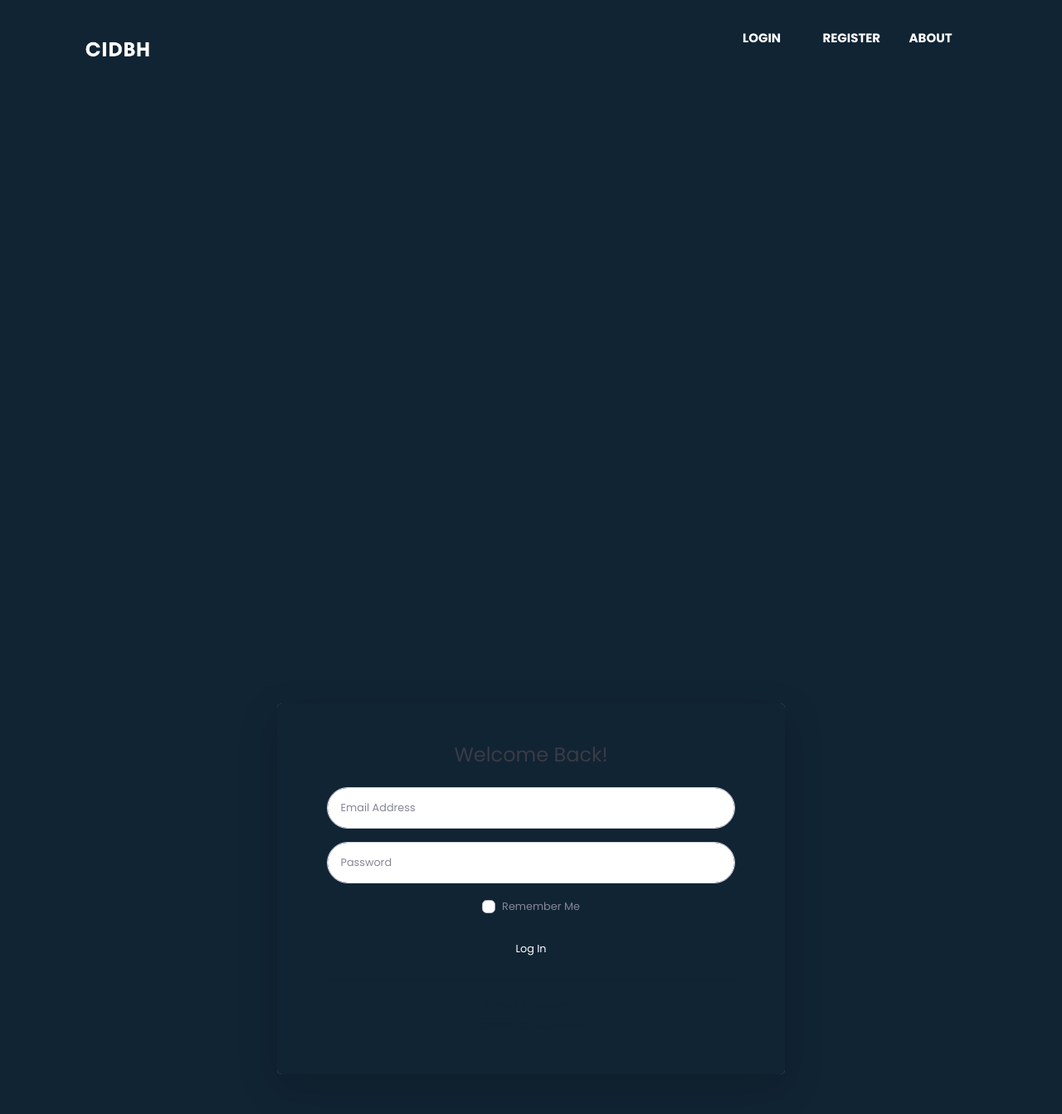
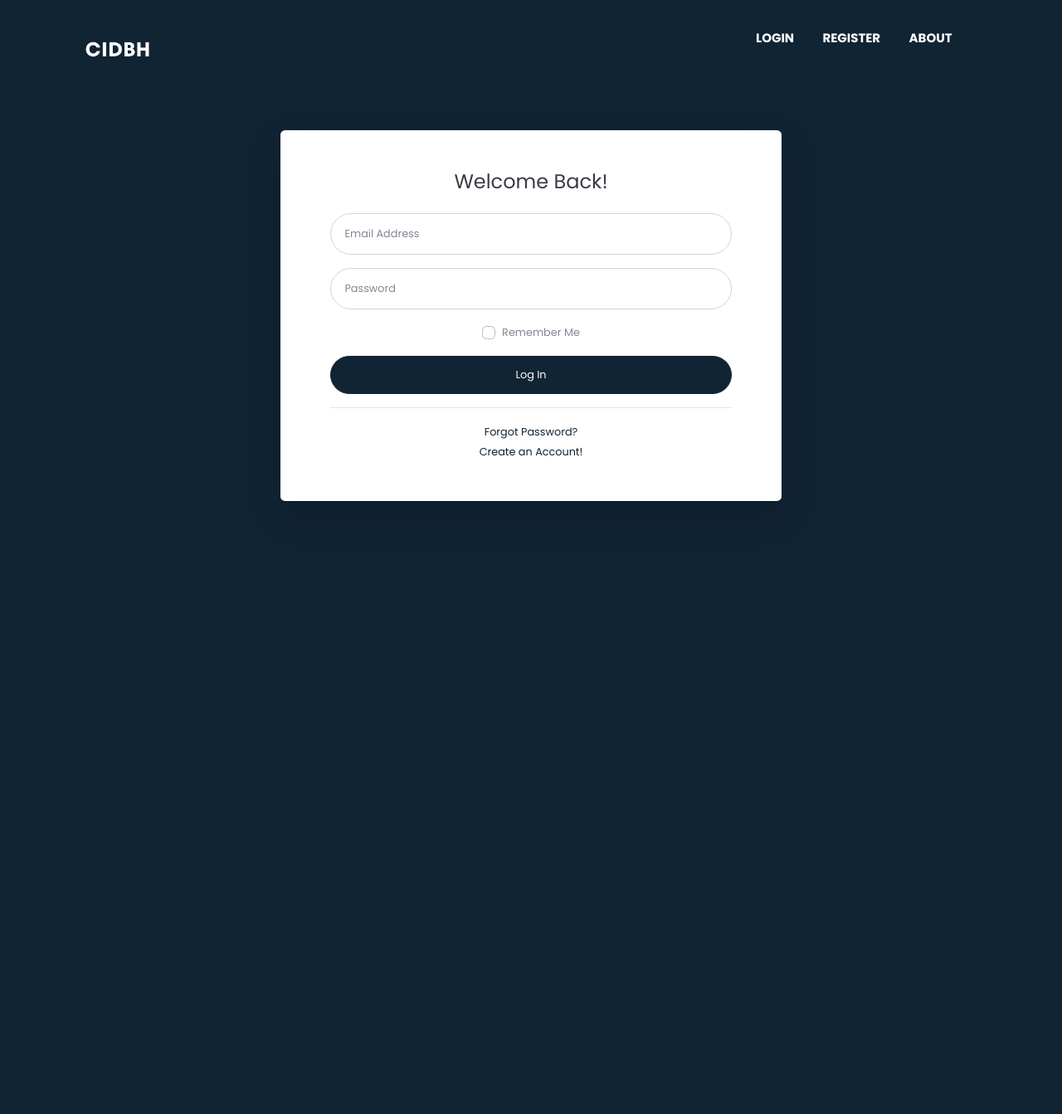
Before and after one commit to nurulaqilahahmad/shassic, a PHP site: page /login.php in a window 1280 px wide. Shown: the whole page at 83% size. After the commit the page ends 604 px from the top, so only its background shows below. Run offline with PHP 8.4, Linux system fonts and the light colour scheme.

Commit message:
Update Log In Page Design

```diff
--- a/css/landing.css
+++ b/css/landing.css
@@ -2,17 +2,13 @@
     margin: 0;
     padding: 0;
     font-family: 'Poppins', sans-serif;
-    background-color: rgb(17, 36, 52);
-    /* background-image: url('img/landing/background.jpg');
-    background-repeat: no repeat;
-    background-attachment: fixed;
-    background-size: cover; */
 }
 
 body {
     overflow-x: hidden;
     background: rgb(26, 33, 41);
     min-height: 100vh;
+    background-color: rgb(17, 36, 52);
 }
 
 .landing-container {
@@ -22,13 +18,13 @@ body {
     padding-right: 8%;
     box-sizing: border-box;
     overflow: hidden;
-} /* done copy at sb-admin-2-min.css */
+}
 
 .landing-navbar {
     width: 100%;
     display: flex;
     align-items: center;
-} /* done copy at sb-admin-2-min.css */
+}
 
 .landing-logo {
     width: 80px;
@@ -36,48 +32,48 @@ body {
     margin: 50px 0;
     margin-bottom: 40px;
 
-} /* done copy at sb-admin-2-min.css */
+}
 
 .menu-icon {
     width: 25px;
     cursor: pointer;
     display: none;
-} /* done copy at sb-admin-2-min.css */
+}
 
 nav.landing-nav {
     flex: 1;
     text-align: right;
-} /* done copy at sb-admin-2-min.css */
+}
 
-nav.landing-nav ul li {
+nav.landing-nav ul#menuList li {
     list-style: none;
     display: inline-block;
     margin-right: 30px;
-} /* done copy at sb-admin-2-min.css */
+}
 
-nav.landing-nav ul li a {
+nav.landing-nav ul#menuList li a {
     text-decoration: none;
     color: rgb(255, 255, 255);
     font-size: 15px;
     font-weight: bold;
-} /* done copy at sb-admin-2-min.css */
+}
 
-nav.landing-nav ul li a:hover {
+nav.landing-nav ul#menuList li a:hover {
     color: #fff2af;
-} /* done copy at sb-admin-2-min.css */
+}
 
 .landing-row {
     display: flex;
     justify-content: space-between;
     align-items: center;
-} /* done copy at sb-admin-2-min.css */
+}
 
 .col-1 {
     flex-basis: 40%;
     position: relative;
     /* margin-left: 5px; */
     margin-bottom: 50px;
-} /* done copy at sb-admin-2-min.css */
+}
 
 .col-1 p {
     font-size: 16px;
@@ -86,13 +82,13 @@ nav.landing-nav ul li a:hover {
     margin: 20px 0;
     font-size: 15px;
     text-align: justify;
-} /* done copy at sb-admin-2-min.css */
+}
 
 .col-1 h2 {
     font-size: 100px;
     color: rgb(6, 25, 44);
     -webkit-text-stroke: 0.3vw #fff491;
-} /* done copy at sb-admin-2-min.css */
+}
 
 h2::before {
     content: attr(data-text);
@@ -106,7 +102,7 @@ h2::before {
     /* border-right: 2px solid #fff; */
     overflow: hidden;
     animation: animate 6s linear infinite;
-} /* done copy at sb-admin-2-min.css */
+}
 
 @keyframes animate {
 
--- a/landing.php
+++ b/landing.php
@@ -19,7 +19,7 @@
         <div class="landing-navbar">
             <img src="img/landing/logo.png" class="landing-logo">
             <nav class="landing-nav">
-                <ul id="menuList">
+                <ul class="landing-ul" id="menuList">
                     <li><a href="login.php">LOGIN</a></li>
                     <li><a href="register.php">REGISTER</a></li>
                     <li><a href="">ABOUT</a></li>
--- a/login.php
+++ b/login.php
@@ -74,15 +74,13 @@ if (isset($_POST['login'])) {
             <img src="img/landing/logo.png" class="landing-logo">
             <nav class="landing-nav">
                 <ul id="menuList">
-                    <li class="nav-item active"><a class="nav-link" href="login.php">LOGIN</a></li>
+                    <li><a href="login.php">LOGIN</a></li>
                     <li><a href="register.php">REGISTER</a></li>
                     <li><a href="">ABOUT</a></li>
                 </ul>
             </nav>
             <img src="img/landing/menu.png" class="menu-icon" onclick="togglemenu()">
         </div>
-    </div>
-    <div class="container">
 
         <!-- Outer Row -->
         <div class="row justify-content-center">
```
